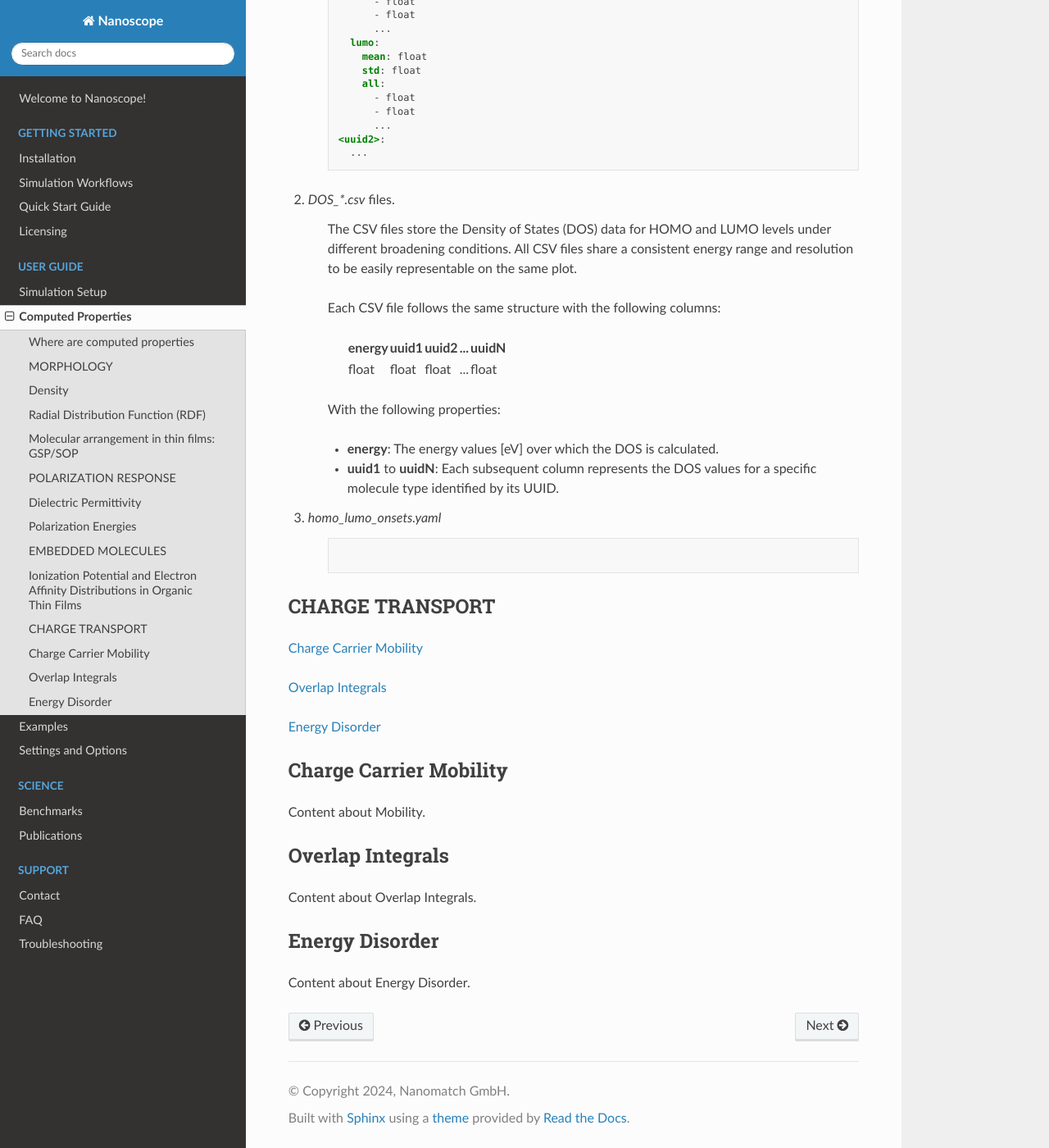
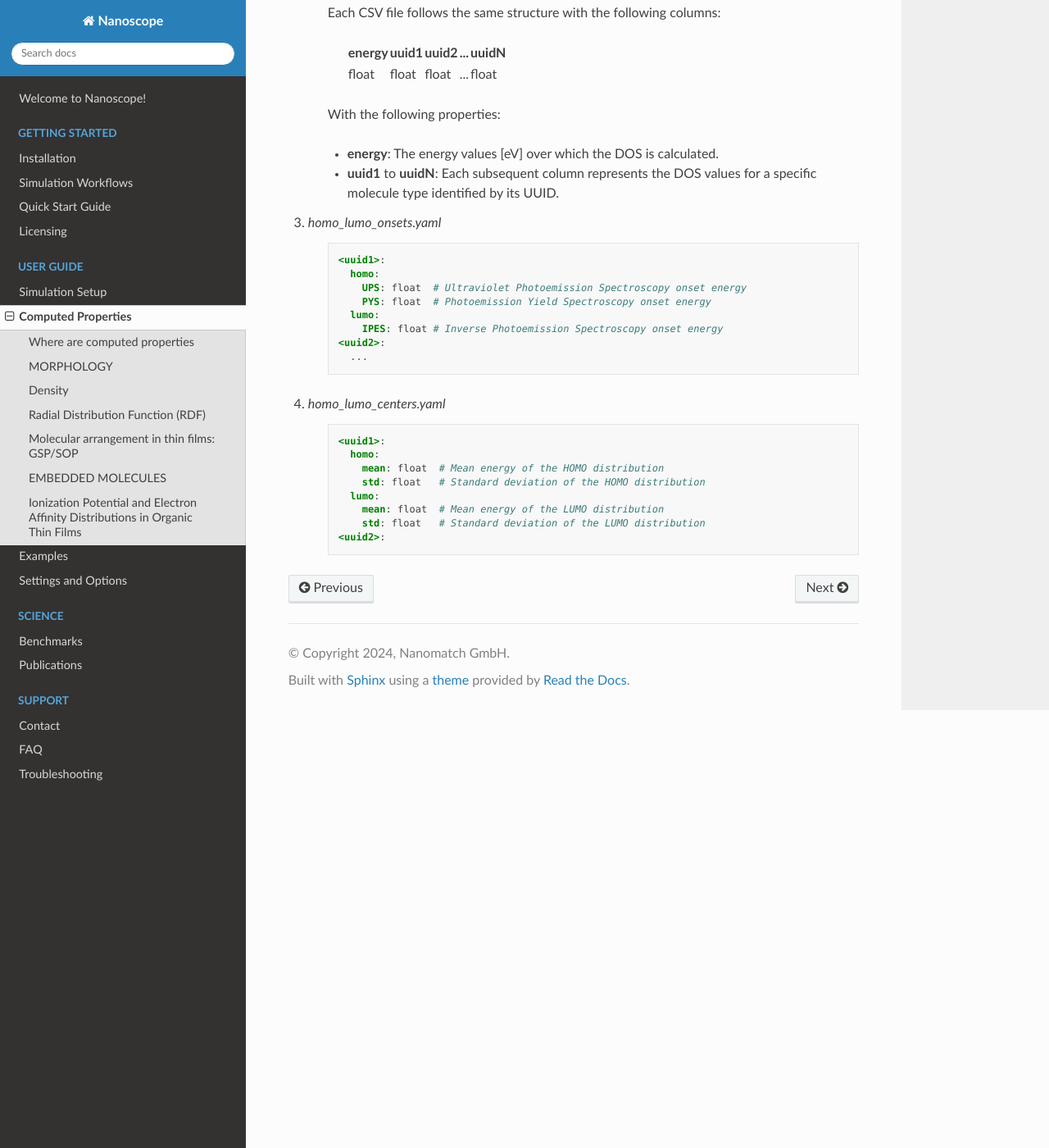
Before and after one commit to NanomatchGmbH/nanoscope-docs, a Sphinx documentation site: the page built from docs/source/user_guide/computed_properties.rst, in a window 1280 px wide and 1400 px high, scrolled down 7059 px. Shown: the whole window at 82% size. Built offline with Sphinx 7.4.7 and the Read the Docs theme 3.1.0, drawn with Linux system fonts in a browser that asks for light colours; some of the changed text lies outside the part shown.

Commit message:
Sc properties cleanup (#21)
* commented out parts that have yet to be filled

* added content that got lost in a previous commit by accident

---------

Co-authored-by: Tobias Neumann <tobias.neumann@nanomatch.com>

```diff
--- a/docs/source/user_guide/computed_properties.rst
+++ b/docs/source/user_guide/computed_properties.rst
@@ -208,27 +208,27 @@
 
 .. _polarization_response:
 
-POLARIZATION RESPONSE
----------------------
+.. POLARIZATION RESPONSE
+.. ---------------------
 
-:ref:`Dielectric Permittivity <dielectric_permittivity>`
+.. :ref:`Dielectric Permittivity <dielectric_permittivity>`
 
-:ref:`Polarization Energies <polarization_energies>`
+.. :ref:`Polarization Energies <polarization_energies>`
 
 .. _dielectric_permittivity:
 
-Dielectric Permittivity
------------------------
+.. Dielectric Permittivity
+.. -----------------------
 
 .. _polarization_energies:
 
-Content about Dielectric Permittivity.
+.. Content about Dielectric Permittivity.
 
 
-Polarization Energies
----------------------
+.. Polarization Energies
+.. ---------------------
 
-Content about Polarization Energies.
+.. Content about Polarization Energies.
 
 
 
@@ -473,40 +473,60 @@
 
     .. code-block:: yaml
 
+        <uuid1>:
+          homo:
+            UPS: float  # Ultraviolet Photoemission Spectroscopy onset energy
+            PYS: float  # Photoemission Yield Spectroscopy onset energy
+          lumo:
+            IPES: float # Inverse Photoemission Spectroscopy onset energy
+        <uuid2>:
+          ...
 
+4. `homo_lumo_centers.yaml`
+
+    .. code-block:: yaml
+
+        <uuid1>:
+          homo:
+            mean: float  # Mean energy of the HOMO distribution
+            std: float   # Standard deviation of the HOMO distribution
+          lumo:
+            mean: float  # Mean energy of the LUMO distribution
+            std: float   # Standard deviation of the LUMO distribution
+        <uuid2>:
 
 
 .. _charge_transport:
 
-CHARGE TRANSPORT
-----------------
+.. CHARGE TRANSPORT
+.. ----------------
 
-:ref:`Charge Carrier Mobility <mobility>`
+.. :ref:`Charge Carrier Mobility <mobility>`
 
-:ref:`Overlap Integrals <overlap_integrals>`
+.. :ref:`Overlap Integrals <overlap_integrals>`
 
-:ref:`Energy Disorder <energy_disorder>`
+.. :ref:`Energy Disorder <energy_disorder>`
 
 
 .. _mobility:
 
-Charge Carrier Mobility
------------------------
+.. Charge Carrier Mobility
+.. -----------------------
 
-Content about Mobility.
+.. Content about Mobility.
 
 
 .. _overlap_integrals:
 
-Overlap Integrals
------------------
+.. Overlap Integrals
+.. -----------------
 
-Content about Overlap Integrals.
+.. Content about Overlap Integrals.
 
 
 .. _energy_disorder:
 
-Energy Disorder
----------------
+.. Energy Disorder
+.. ---------------
 
-Content about Energy Disorder.
+.. Content about Energy Disorder.
```
